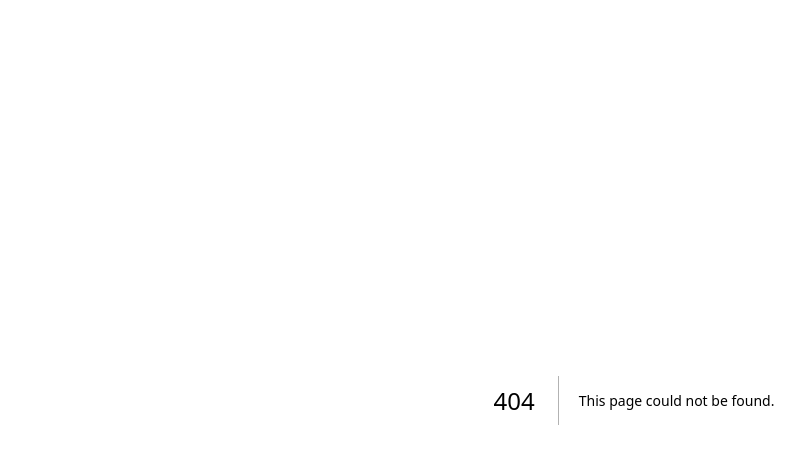
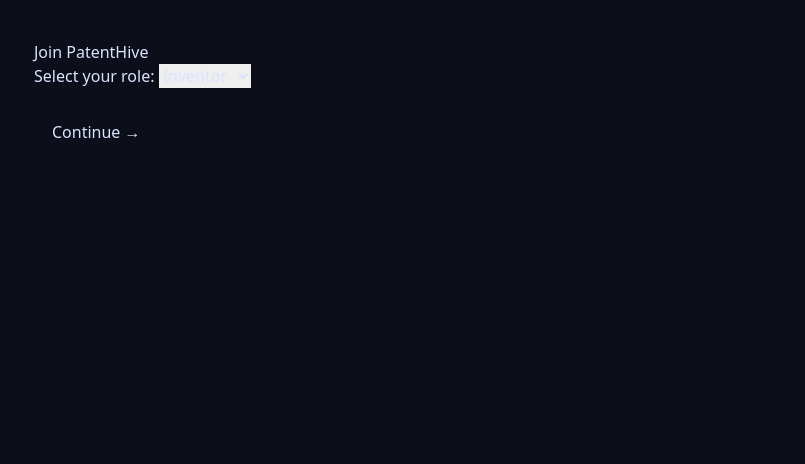
Before and after one commit to priyanshukarkhur/patentconnect, a Next.js app: page /join in a window 1280 px wide. Before the commit this address had no page. Shown: the top 464 px of the page, without its empty margins (6-811 px from the left). Built offline with nearby package versions, Linux system fonts and the light colour scheme.

Commit message:
Create join.tsx

```diff
--- /dev/null
+++ b/pages/join.tsx
@@ -0,0 +1,42 @@
+import { useState } from "react";
+import { useRouter } from "next/router";
+import { auth } from "../lib/firebase";
+import { doc, setDoc, getFirestore } from "firebase/firestore";
+
+const db = getFirestore();
+
+export default function JoinPatentHive() {
+  const [role, setRole] = useState("Inventor");
+  const router = useRouter();
+
+  const handleContinue = async () => {
+    const user = auth.currentUser;
+    if (!user) return alert("Please sign in first.");
+
+    await setDoc(doc(db, "users", user.uid), {
+      role,
+      email: user.email,
+      createdAt: new Date(),
+    });
+
+    router.push(`/dashboard/${role.toLowerCase()}`);
+  };
+
+  return (
+    <div style={{ padding: 40 }}>
+      <h1>Join PatentHive</h1>
+
+      <label>Select your role: </label>
+      <select value={role} onChange={(e) => setRole(e.target.value)}>
+        <option>Inventor</option>
+        <option>Attorney</option>
+        <option>Company</option>
+      </select>
+
+      <br /><br />
+      <button onClick={handleContinue} style={{ padding: "8px 18px" }}>
+        Continue →
+      </button>
+    </div>
+  );
+}
```
